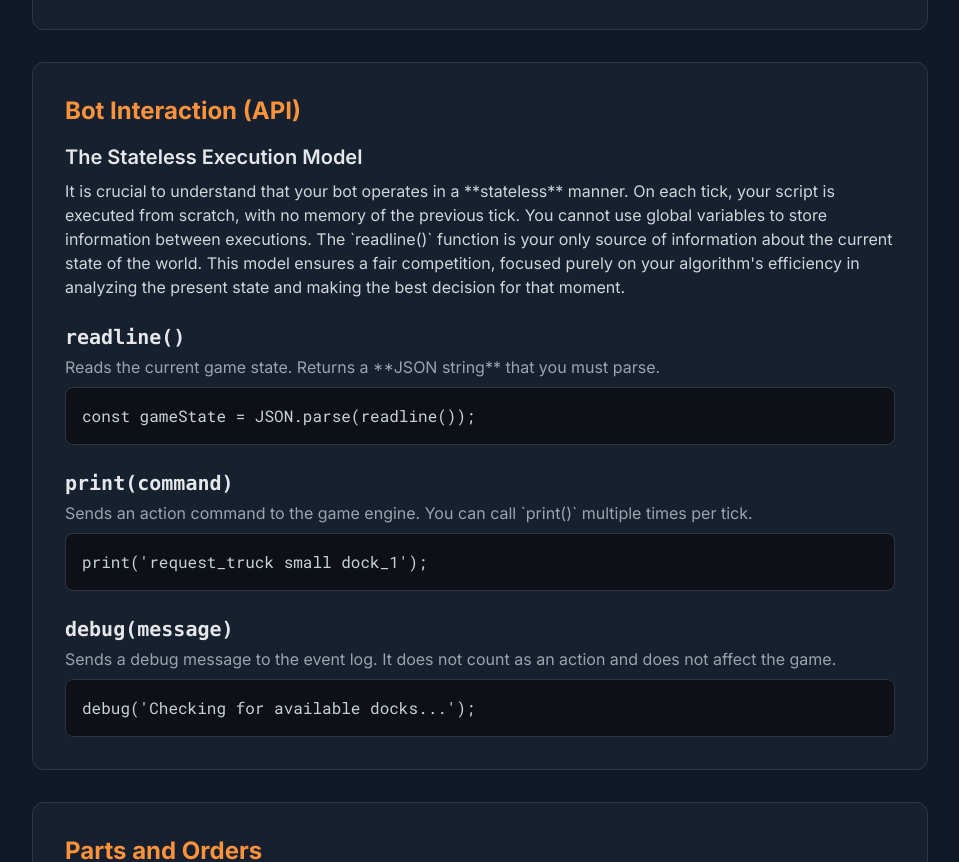
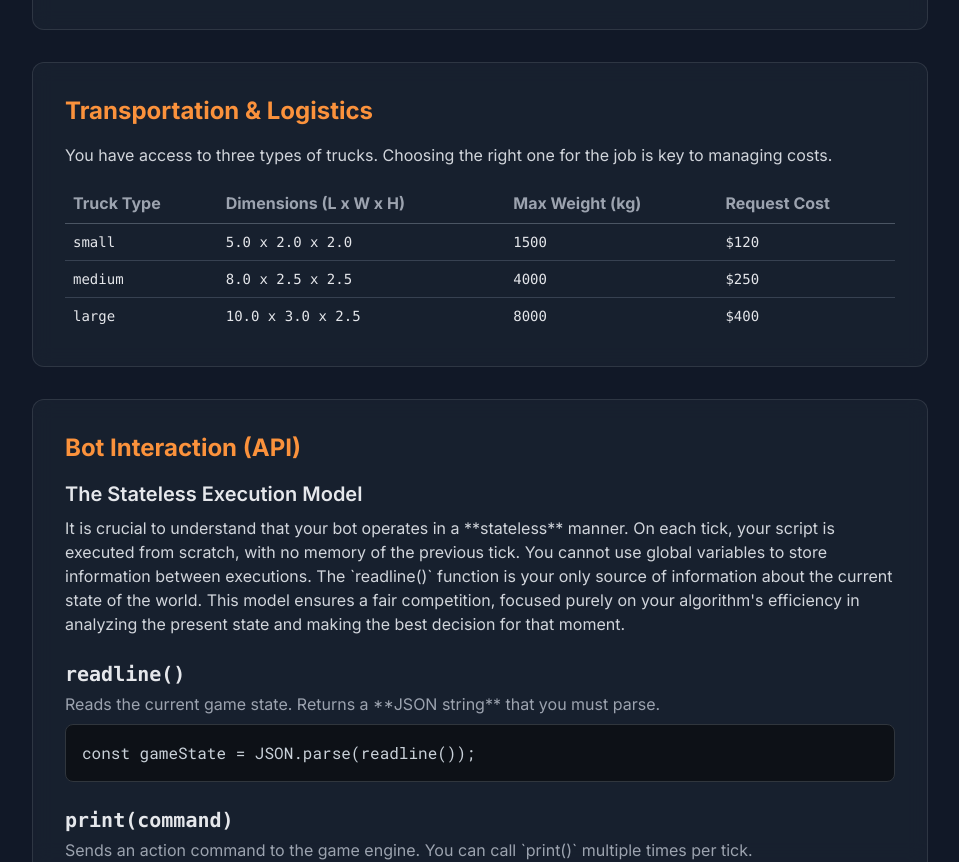
Before and after one commit to Amatsukan/Jettacars_competitive, a plain HTML site: page index.html in a window 1280 px wide. Shown: the part 3364-4226 px from the top of the page, without its empty margins (160-1119 px from the left). Drawn offline with nearby package versions, Linux system fonts and the light colour scheme.

Commit message:
Update index.html

```diff
--- a/index.html
+++ b/index.html
@@ -155,6 +155,43 @@
                                 <li><strong>Transportation Cost:</strong> The cost of a truck is paid **at the moment of request** (`request_truck`). This is an investment you need to recover.</li>
                                 <li><strong>Profit on Delivery:</strong> When you dispatch a truck with a complete order (`dispatch`), you receive the full `maxProfit` for that order. The challenge is to ensure the profit from orders on a truck exceeds the initial transport cost and accumulated operational costs.</li>
                             </ul>
+                        </div>
+                    </div>
+
+                    <div class="glass-card rounded-xl p-8">
+                        <h3 class="text-2xl font-bold mb-4 text-orange-400">Transportation & Logistics</h3>
+                        <p class="mb-4 text-gray-300">You have access to three types of trucks. Choosing the right one for the job is key to managing costs.</p>
+                        <div class="overflow-x-auto">
+                            <table class="w-full text-left">
+                                <thead class="border-b border-gray-600 text-gray-400">
+                                    <tr>
+                                        <th class="p-2">Truck Type</th>
+                                        <th class="p-2">Dimensions (L x W x H)</th>
+                                        <th class="p-2">Max Weight (kg)</th>
+                                        <th class="p-2">Request Cost</th>
+                                    </tr>
+                                </thead>
+                                <tbody class="font-mono text-sm">
+                                    <tr class="border-b border-gray-700">
+                                        <td class="p-2">small</td>
+                                        <td class="p-2">5.0 x 2.0 x 2.0</td>
+                                        <td class="p-2">1500</td>
+                                        <td class="p-2">$120</td>
+                                    </tr>
+                                    <tr class="border-b border-gray-700">
+                                        <td class="p-2">medium</td>
+                                        <td class="p-2">8.0 x 2.5 x 2.5</td>
+                                        <td class="p-2">4000</td>
+                                        <td class="p-2">$250</td>
+                                    </tr>
+                                    <tr>
+                                        <td class="p-2">large</td>
+                                        <td class="p-2">10.0 x 3.0 x 2.5</td>
+                                        <td class="p-2">8000</td>
+                                        <td class="p-2">$400</td>
+                                    </tr>
+                                </tbody>
+                            </table>
                         </div>
                     </div>
 
```
